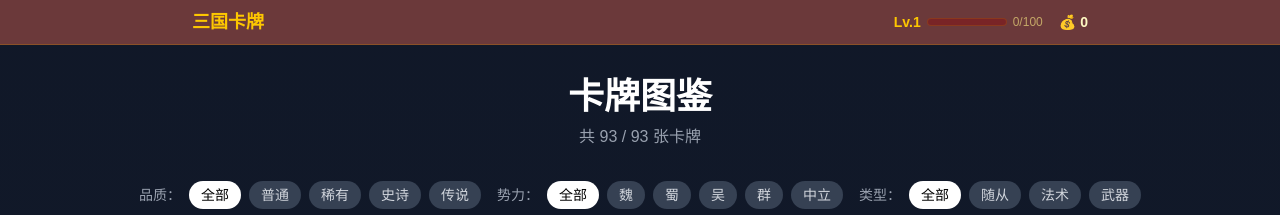
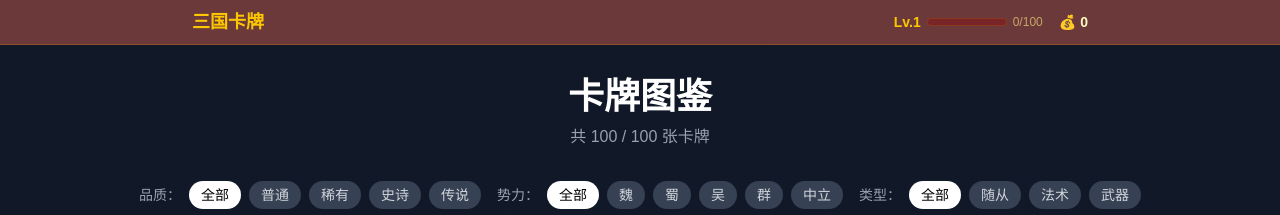
Before and after one commit to gyagp/sanguo-card, a Next.js app: page /cards in a window 1280 px wide. Shown: the top 215 px of the page. Built offline with nearby package versions, Linux system fonts and the light colour scheme.

Commit message:
feat(autopo): Add 5 Wu spells and 2 Wu weapons — design faction-themed spells (fire/water/combo) and weapons

```diff
--- a/src/game/cards.ts
+++ b/src/game/cards.ts
@@ -1205,6 +1205,109 @@ export const cards: Card[] = [
       return state;
     },
   },
+
+  // === 吴国法术 (5) ===
+  {
+    name: "火攻", cost: 2, attack: 0, health: 0, description: "对一个敌方随从造成3点伤害",
+    rarity: "common", type: "spell", faction: "wu",
+    targetType: "enemy_minion",
+    effect: (state: GameState, context: EffectContext) => {
+      const damage = 3 + (context.spellDamage ?? 0);
+      const enemy = state.players[context.player === 0 ? 1 : 0];
+      if (context.targetIndex !== undefined && enemy.board[context.targetIndex]) {
+        enemy.board[context.targetIndex].currentHealth -= damage;
+      }
+      return state;
+    },
+  },
+  {
+    name: "水淹七军", cost: 5, attack: 0, health: 0, description: "对一条战线的所有敌方随从造成4点伤害",
+    rarity: "rare", type: "spell", faction: "wu",
+    targetType: "lane_aoe",
+    effect: (state: GameState, context: EffectContext) => {
+      const damage = 4 + (context.spellDamage ?? 0);
+      const enemy = state.players[context.player === 0 ? 1 : 0];
+      const targetLane = context.targetLane;
+      for (const minion of enemy.board) {
+        if (targetLane === undefined || minion.lane === targetLane) {
+          minion.currentHealth -= damage;
+        }
+      }
+      return state;
+    },
+  },
+  {
+    name: "苦肉计", cost: 1, attack: 0, health: 0, description: "对自己英雄造成3点伤害，抽2张牌",
+    rarity: "common", type: "spell", faction: "wu",
+    effect: (state: GameState, context: EffectContext) => {
+      const player = state.players[context.player];
+      player.hero.health -= 3;
+      for (let i = 0; i < 2; i++) {
+        drawCard(player);
+      }
+      return state;
+    },
+  },
+  {
+    name: "反间计", cost: 3, attack: 0, health: 0, description: "对一个敌方随从造成2点伤害并使其冻结。抽1张牌",
+    rarity: "rare", type: "spell", faction: "wu",
+    targetType: "enemy_minion",
+    effect: (state: GameState, context: EffectContext) => {
+      const damage = 2 + (context.spellDamage ?? 0);
+      const enemy = state.players[context.player === 0 ? 1 : 0];
+      const player = state.players[context.player];
+      if (context.targetIndex !== undefined && enemy.board[context.targetIndex]) {
+        const target = enemy.board[context.targetIndex];
+        target.currentHealth -= damage;
+        if (target.currentHealth > 0) {
+          applyFreeze(target, player);
+        }
+      }
+      drawCard(player);
+      return state;
+    },
+  },
+  {
+    name: "东风破", cost: 6, attack: 0, health: 0, description: "对所有敌方随从造成3点伤害，使所有友方随从获得+2攻击力",
+    rarity: "epic", type: "spell", faction: "wu",
+    effect: (state: GameState, context: EffectContext) => {
+      const damage = 3 + (context.spellDamage ?? 0);
+      const player = state.players[context.player];
+      const enemy = state.players[context.player === 0 ? 1 : 0];
+      for (const minion of enemy.board) {
+        minion.currentHealth -= damage;
+      }
+      for (const minion of player.board) {
+        minion.currentAttack += 2;
+      }
+      return state;
+    },
+  },
+
+  // === 吴国武器 (2) ===
+  {
+    name: "古锭刀", cost: 2, attack: 3, health: 2, description: "3攻击力，2耐久度。战吼：对一个敌方随从造成2点伤害",
+    rarity: "common", type: "weapon", faction: "wu",
+    targetType: "enemy_minion",
+    battlecry: (state: GameState, context) => {
+      const enemy = state.players[context.player === 0 ? 1 : 0];
+      if (context.targetIndex !== undefined && enemy.board[context.targetIndex]) {
+        enemy.board[context.targetIndex].currentHealth -= 2;
+      }
+      return state;
+    },
+  },
+  {
+    name: "碧血剑", cost: 4, attack: 4, health: 2, description: "4攻击力，2耐久度。战吼：抽2张牌",
+    rarity: "epic", type: "weapon", faction: "wu",
+    battlecry: (state: GameState, context) => {
+      const player = state.players[context.player];
+      for (let i = 0; i < 2; i++) {
+        drawCard(player);
+      }
+      return state;
+    },
+  },
 ];
 
 const spellCardPool = cards.filter(c => c.type === "spell");
```
Also changed, not shown: .claude/CLAUDE.md, 2 other files (tests, documents, lock files or other folders).
